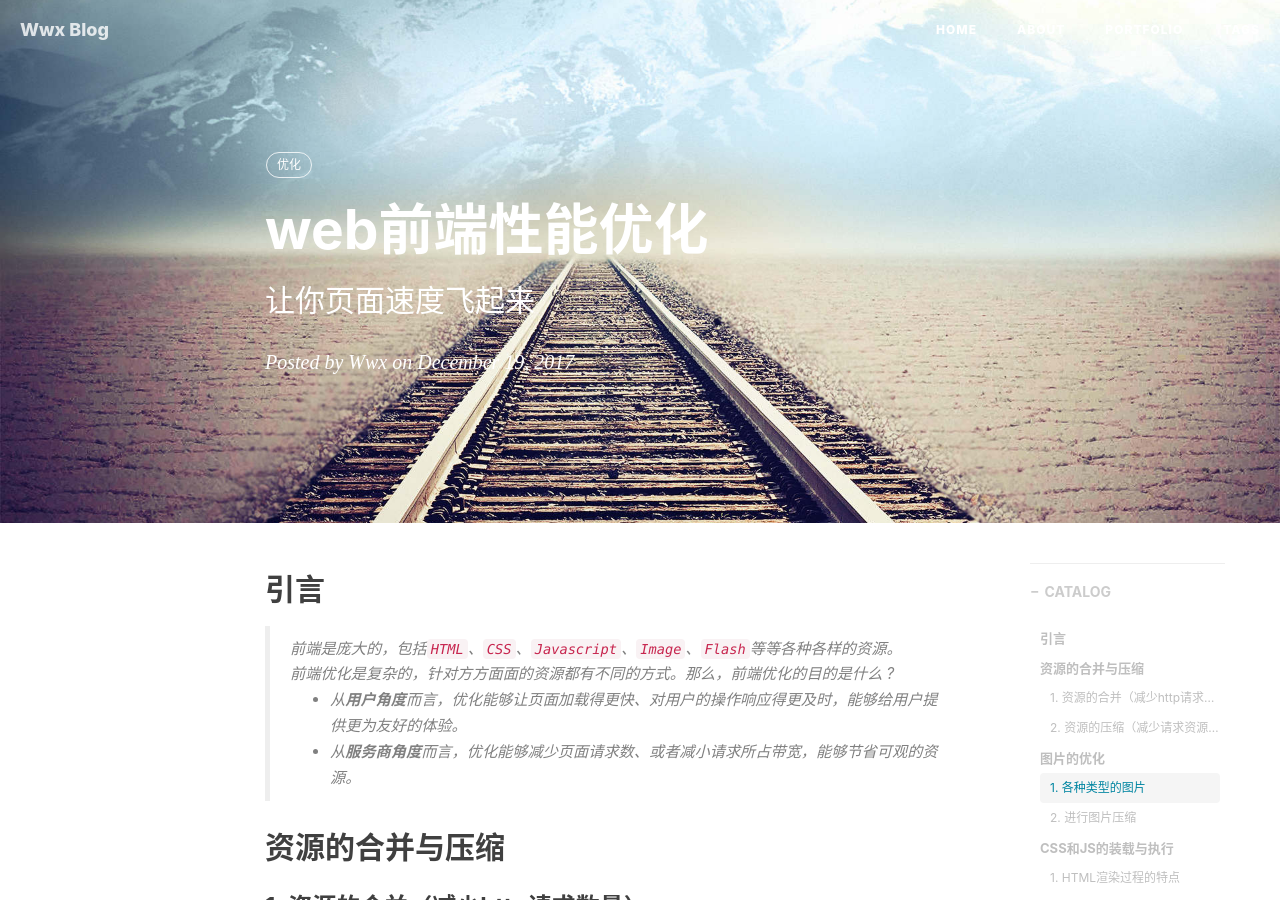
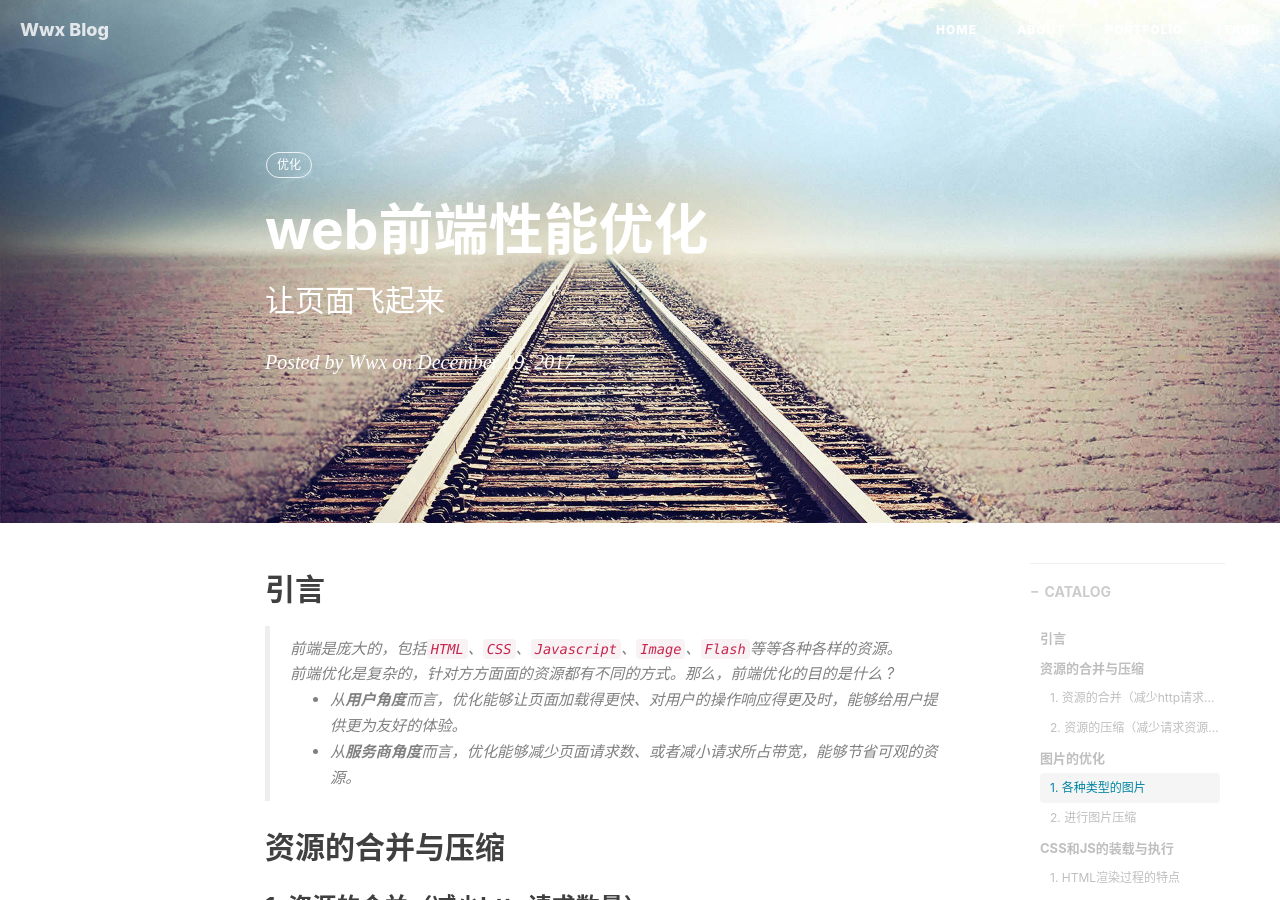
Before and after one commit to kriswuwenxiang/kriswuwenxiang.github.io, a Jekyll site: the page built from _posts/2017-12-19-Web前端性能优化.md, in a window 1280 px wide and 900 px high. Built offline with Jekyll 4.4.1, drawn with Linux system fonts in a browser that asks for light colours; nearby versions of some CDN libraries; comment, search, counter and statistics services are not loaded.

Commit message:
小标题调整

```diff
--- a/_posts/2017-12-19-Web前端性能优化.md
+++ b/_posts/2017-12-19-Web前端性能优化.md
@@ -1,7 +1,7 @@
 ---
 layout:     post
 title:      "web前端性能优化"
-subtitle:   "让你页面速度飞起来"
+subtitle:   "让页面飞起来"
 date:       2017-12-19
 author:     "Wwx"
 header-img: "images/post/2017-12-19/post-bg.jpg"
```
